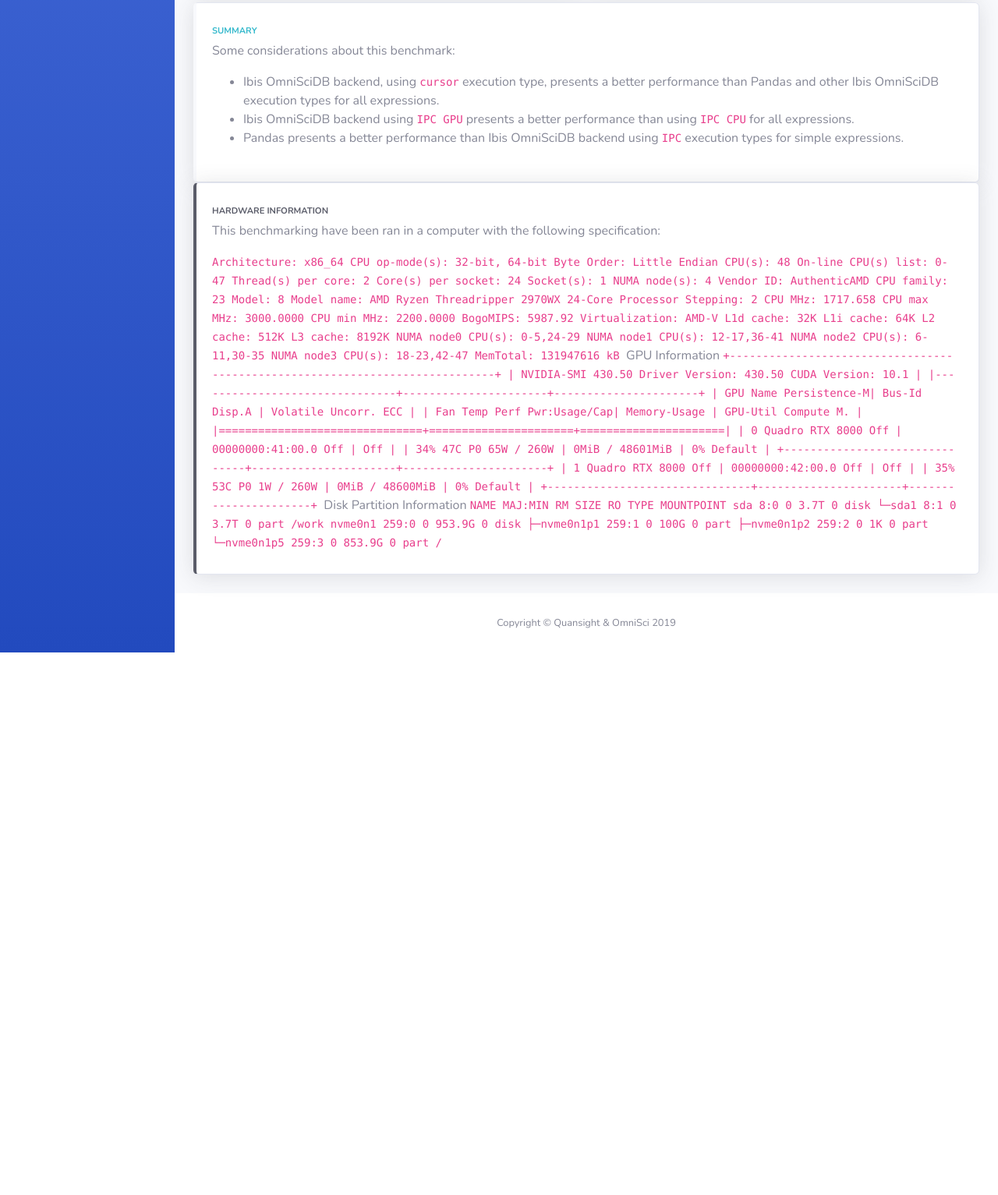
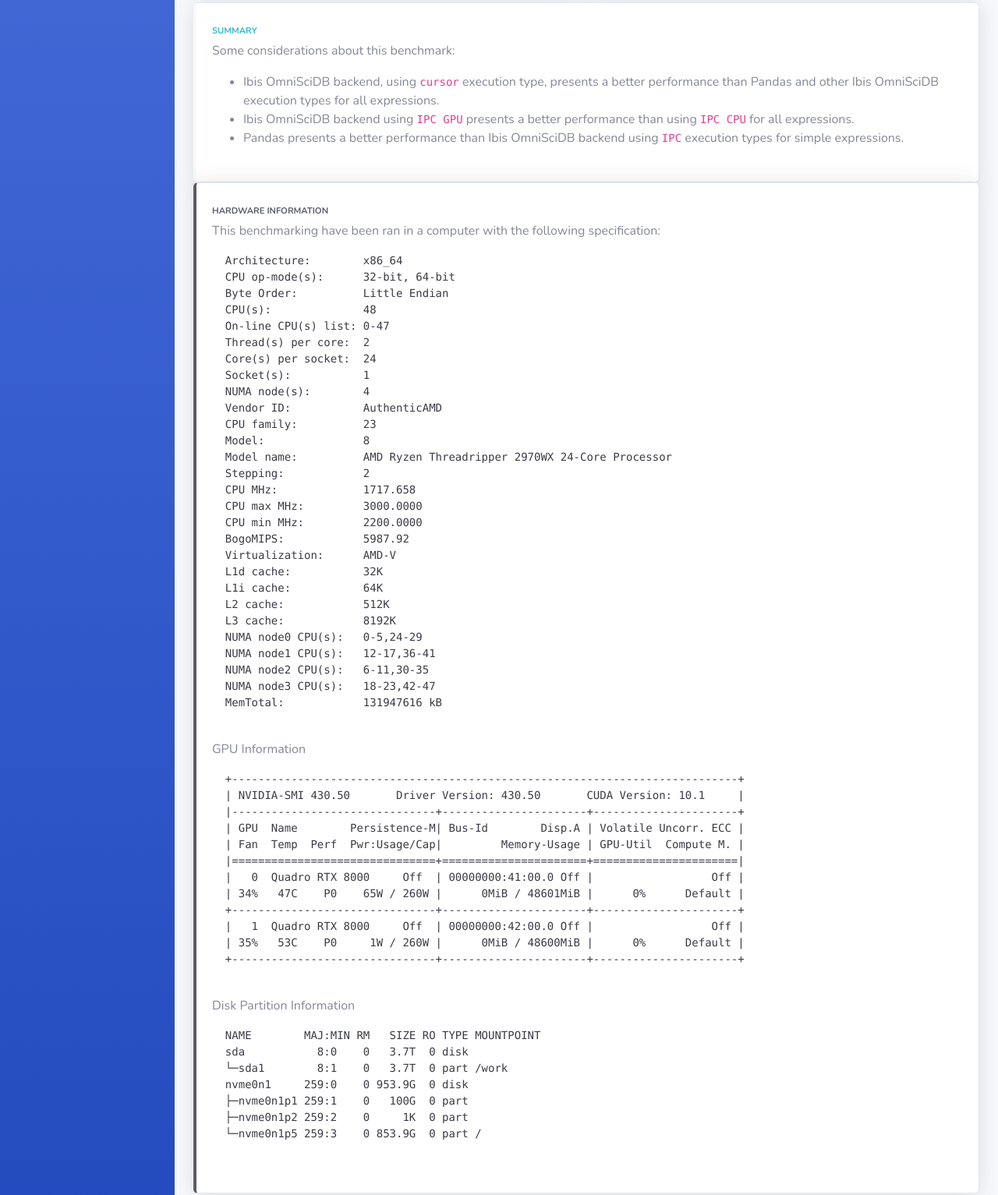
Before and after one commit to Quansight/ibis-benchmark, a plain HTML site: page docs/report-2017-nyc-taxi.html in a window 1280 px wide. Shown: the part 956-2489 px from the top of the page at 78% size. Before the commit the page ends 1793 px from the top, so only its background shows below. Drawn offline with nearby package versions, Linux system fonts and the light colour scheme.

Commit message:
Fixed hardware text

```diff
--- a/docs/report-2017-nyc-taxi.html
+++ b/docs/report-2017-nyc-taxi.html
@@ -328,7 +328,7 @@ see: https://startbootstrap.com/themes/sb-admin-2/
                         <p>
                           This benchmarking have been ran in a computer with the following specification:
                         </p>
-                        <code>
+                        <pre>
   Architecture:        x86_64
   CPU op-mode(s):      32-bit, 64-bit
   Byte Order:          Little Endian
@@ -357,9 +357,11 @@ see: https://startbootstrap.com/themes/sb-admin-2/
   NUMA node2 CPU(s):   6-11,30-35
   NUMA node3 CPU(s):   18-23,42-47
   MemTotal:            131947616 kB
-                        </code>
+                        </pre>
+                        <p>
                           GPU Information
-                        <code>
+                        </p>
+                        <pre>
   +-----------------------------------------------------------------------------+
   | NVIDIA-SMI 430.50       Driver Version: 430.50       CUDA Version: 10.1     |
   |-------------------------------+----------------------+----------------------+
@@ -372,10 +374,11 @@ see: https://startbootstrap.com/themes/sb-admin-2/
   |   1  Quadro RTX 8000     Off  | 00000000:42:00.0 Off |                  Off |
   | 35%   53C    P0     1W / 260W |      0MiB / 48600MiB |      0%      Default |
   +-------------------------------+----------------------+----------------------+
-                        </code>
-
+                        </pre>
+                        <p>
                           Disk Partition Information
-                        <code>
+                        </p>
+                        <pre>
   NAME        MAJ:MIN RM   SIZE RO TYPE MOUNTPOINT
   sda           8:0    0   3.7T  0 disk
   └─sda1        8:1    0   3.7T  0 part /work
@@ -383,7 +386,7 @@ see: https://startbootstrap.com/themes/sb-admin-2/
   ├─nvme0n1p1 259:1    0   100G  0 part
   ├─nvme0n1p2 259:2    0     1K  0 part
   └─nvme0n1p5 259:3    0 853.9G  0 part /
-                        </code>
+                        </pre>
                       </div>
                     </div>
                   </div>
```
Lines whose indentation alone changed are shown as unchanged.
